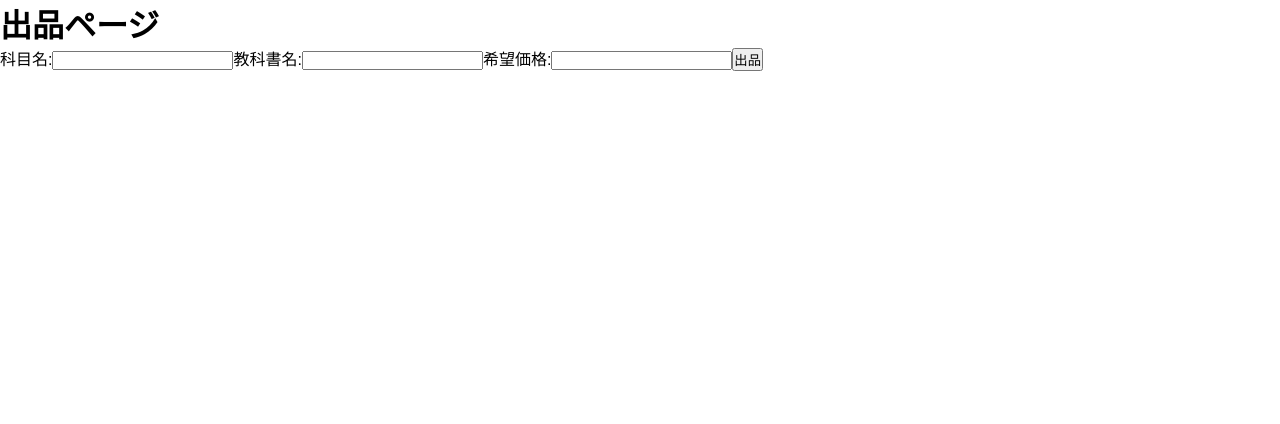
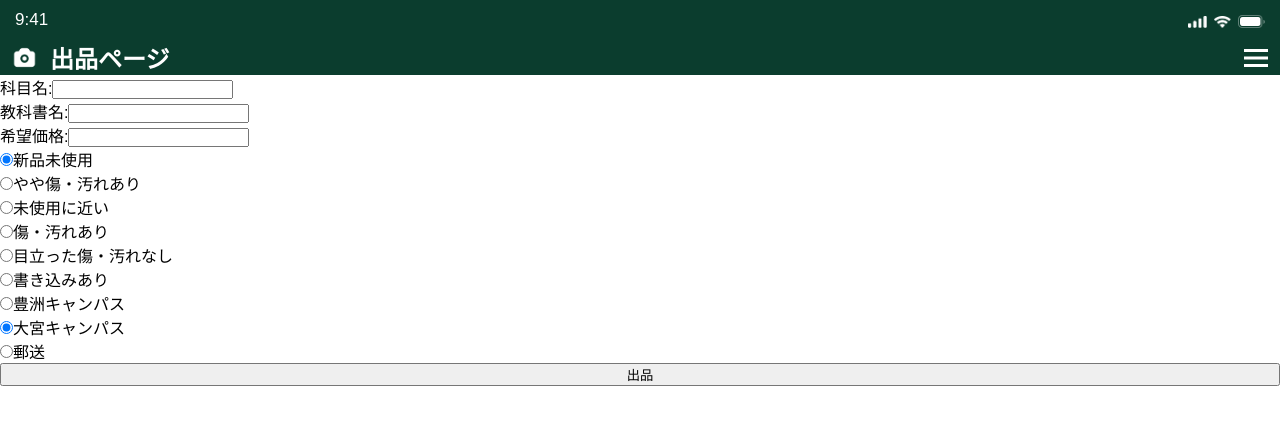
Before and after one commit to tuzuya/teamD_2025, a Next.js app: page /sell in a window 1280 px wide. Shown: the top 424 px of the page. Built offline with nearby package versions, Linux system fonts and the light colour scheme; a web font is replaced by a local one.

Commit message:
ボタン作成

```diff
--- /dev/null
+++ b/src/app/components/sellForm/sell-form.css
@@ -0,0 +1,5 @@
+.sell-form {
+  display:flex;
+  flex-flow: column;
+
+}
--- a/src/app/components/sellForm/sellForm.jsx
+++ b/src/app/components/sellForm/sellForm.jsx
@@ -1,10 +1,14 @@
 "use client"
 import  { useState } from 'react';
+import "./sell-form.css";
 
 export default function SellForm(){
     const [subjectName, setSubjectName] = useState("");
     const [textbookName, setTextbookName] = useState("");
     const [desiredPrice, setDesiredPrice] = useState("");
+
+    const [condition, setCondition] = useState("新品未使用");
+    const [deliveryMethod, setDeliveryMethod] = useState("大宮キャンパス");
 
     const handleSubmit = (e) => {
         e.preventDefault();
@@ -12,11 +16,12 @@ export default function SellForm(){
         console.log('科目名:', subjectName);
         console.log('教科書名:', textbookName);
         console.log('希望価格:', desiredPrice + '円');
-
+        console.log('状態:', condition);
+        console.log('受け渡し方法:', deliveryMethod);
     }
 
 return(
-    <form onSubmit={handleSubmit}>
+    <form className="sell-form" onSubmit={handleSubmit}>
         <label>
             科目名:
             <input
@@ -47,6 +52,104 @@ return(
             />
         </label>
 
+
+
+        <label>
+            <input
+                type="radio"
+                name="condition"
+                value="新品未使用"
+                checked={condition === "新品未使用"}
+                onChange={(e) => setCondition(e.target.value)}
+            />
+            新品未使用
+        </label>
+
+        <label>
+            <input
+                type="radio"
+                name="condition"
+                value="やや傷・汚れあり"
+                checked={condition === "やや傷・汚れあり"}
+                onChange={(e) => setCondition(e.target.value)}
+            />
+            やや傷・汚れあり
+        </label>
+
+      <label>
+        <input
+          type="radio"
+          name="condition"
+          value="未使用に近い"
+          checked={condition === "未使用に近い"}
+          onChange={(e) => setCondition(e.target.value)}
+        />
+        未使用に近い
+      </label>
+
+      <label>
+        <input
+          type="radio"
+          name="condition"
+          value="傷・汚れあり"
+          checked={condition === "傷・汚れあり"}
+          onChange={(e) => setCondition(e.target.value)}
+        />
+        傷・汚れあり
+      </label>
+
+      <label>
+        <input
+          type="radio"
+          name="condition"
+          value="目立った傷・汚れなし"
+          checked={condition === "目立った傷・汚れなし"}
+          onChange={(e) => setCondition(e.target.value)}
+        />
+        目立った傷・汚れなし
+      </label>
+      <label>
+        <input
+          type="radio"
+          name="condition"
+          value="書き込みあり"
+          checked={condition === "書き込みあり"}
+          onChange={(e) => setCondition(e.target.value)}
+        />
+        書き込みあり
+      </label>
+
+      <label>
+      <input
+        type="radio"
+        name="delivery"
+        value="豊洲キャンパス"
+        checked={deliveryMethod === "豊洲キャンパス"}
+        onChange={(e) => setDeliveryMethod(e.target.value)}
+      />
+      豊洲キャンパス
+    </label>
+    <label>
+      <input
+        type="radio"
+        name="delivery"
+        value="大宮キャンパス"
+        checked={deliveryMethod === "大宮キャンパス"}
+        onChange={(e) => setDeliveryMethod(e.target.value)}
+      />
+      大宮キャンパス
+    </label>
+    <label>
+      <input
+        type="radio"
+        name="delivery"
+        value="郵送"
+        checked={deliveryMethod === "郵送"}
+        onChange={(e) => setDeliveryMethod(e.target.value)}
+      />
+      郵送
+    </label>
+
         <button type="submit">出品</button>
     </form>
 )
--- a/src/app/layout.js
+++ b/src/app/layout.js
@@ -21,7 +21,7 @@ export default function RootLayout({ children }) {
     <html lang="en">
       <head>
         <link rel="preconnect" href="https://fonts.googleapis.com"/>
-        <link rel="preconnect" href="https://fonts.gstatic.com" crossorigin/>
+        <link rel="preconnect" href="https://fonts.gstatic.com" />
         <link href="https://fonts.googleapis.com/css2?family=Noto+Sans+JP:wght@100..900&family=Zen+Maru+Gothic&display=swap" rel="stylesheet"/>
       </head>
       <body className={`${geistSans.variable} ${geistMono.variable}`}>
--- a/src/app/sell/page.jsx
+++ b/src/app/sell/page.jsx
@@ -1,9 +1,13 @@
 import SellForm from "../components/sellForm/sellForm.jsx";
+import Header from "../_components/Header/Header.jsx";
 
 export default function SellPage() {
+    const pageTitle = "出品ページ";
+    const imgSrc = "/sell/picturebutton.png";
     return (
         <div>
-            <h1>出品ページ</h1>
+            <Header pageTitle={pageTitle} imgSrc={imgSrc}/>
+
             <SellForm />
         </div>
     );
```
Also changed, not shown: src/app/purchase/page.jsx (+7 -21 lines).
